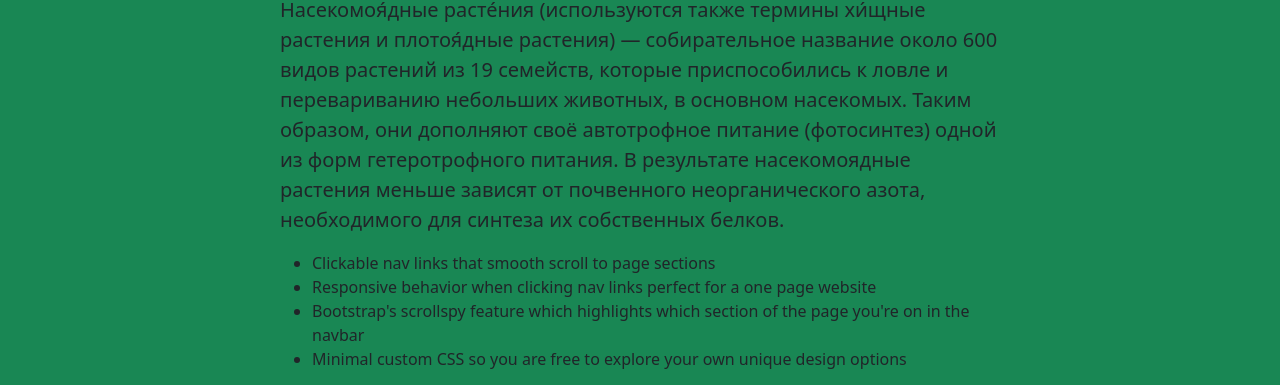
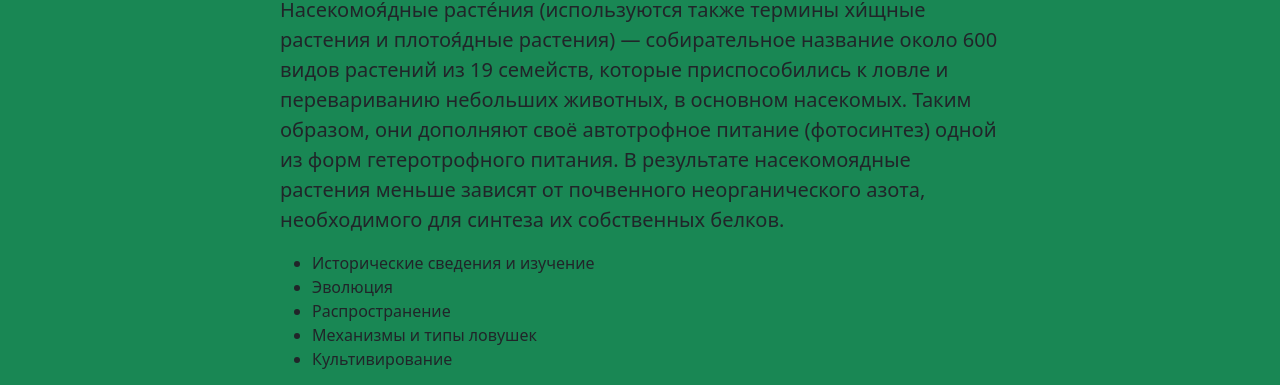
Before and after one commit to LizaSherbo/LizaSherbo.github.io, a plain HTML site: page website/index.html in a window 1280 px wide. Shown: the part 167-552 px from the top of the page. Drawn offline with nearby package versions, Linux system fonts and the light colour scheme.

Commit message:
Update index.html

```diff
--- a/website/index.html
+++ b/website/index.html
@@ -64,10 +64,11 @@ body {
                             Таким образом, они дополняют своё автотрофное питание (фотосинтез) одной из форм гетеротрофного питания. В результате насекомоядные растения меньше зависят
                             от почвенного неорганического азота, необходимого для синтеза их собственных белков.</p>
                         <ul>
-                            <li>Clickable nav links that smooth scroll to page sections</li>
-                            <li>Responsive behavior when clicking nav links perfect for a one page website</li>
-                            <li>Bootstrap's scrollspy feature which highlights which section of the page you're on in the navbar</li>
-                            <li>Minimal custom CSS so you are free to explore your own unique design options</li>
+                            <li>Исторические сведения и изучение</li>
+                            <li>Эволюция</li>
+                            <li>Распространение</li>
+                            <li>Механизмы и типы ловушек</li>
+                            <li>Культивирование</li>
                         </ul>
                     </div>
                 </div>
```
